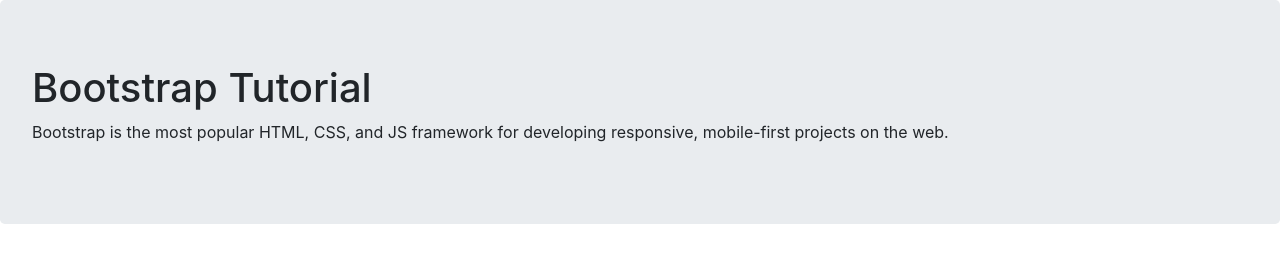
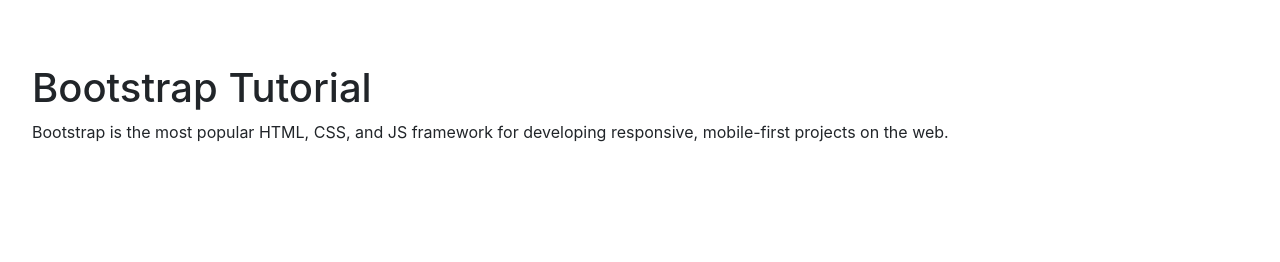
Before and after one commit to PatrickDavidson1985/collab-practice, a plain HTML site: page project/index.html in a window 1280 px wide. Drawn offline with nearby package versions, Linux system fonts and the light colour scheme.

Commit message:
last save

```diff
--- a/project/index.html
+++ b/project/index.html
@@ -15,7 +15,7 @@ bootstrap 4 link:
   </head>
   <body>
 
-        <div class="jumbotron" >
+        <div class="jumbotron bg-transparent text-blue">
           <h1>Bootstrap Tutorial</h1>
           <p>Bootstrap is the most popular HTML, CSS, and JS framework for developing
           responsive, mobile-first projects on the web.</p>
```
